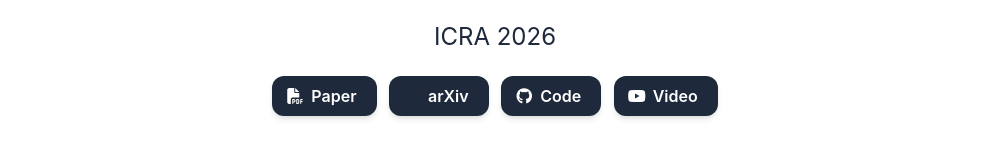
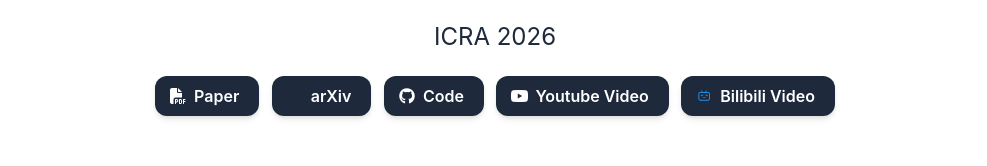
Before and after one commit to Csfalpha/AI-IO.github.io, a plain HTML site: page index.html in a window 1280 px wide. Shown: the part 360-526 px from the top of the page, without its empty margins (145-1132 px from the left). Drawn offline with nearby package versions, Linux system fonts and the light colour scheme; some icons are missing; a web font is replaced by a local one.

Commit message:
add bilibil video link

```diff
--- a/index.html
+++ b/index.html
@@ -111,7 +111,16 @@
                   <span class="icon">
                       <i class="fab fa-youtube"></i>
                   </span>
-                  <span>Video</span>
+                  <span>Youtube Video</span>
+                </a>
+              </span>
+              <span class="link-block">
+                <a href="https://www.bilibili.com/video/BV1TxG46WEkn/?spm_id_from=333.1387.upload.video_card.click&vd_source=7e861bf454dfa7372c8420186a19e919"
+                   class="external-link button is-normal is-rounded is-dark">
+                  <span class="icon">
+                      <img src="./static/images/icons8-bilibili.svg" alt="Bilibili" style="width: 1em; height: 1em; display: block;">
+                  </span>
+                  <span>Bilibili Video</span>
                 </a>
               </span>
             </div>
```
Also changed, not shown: static/images/icons8-bilibili.svg (added).
